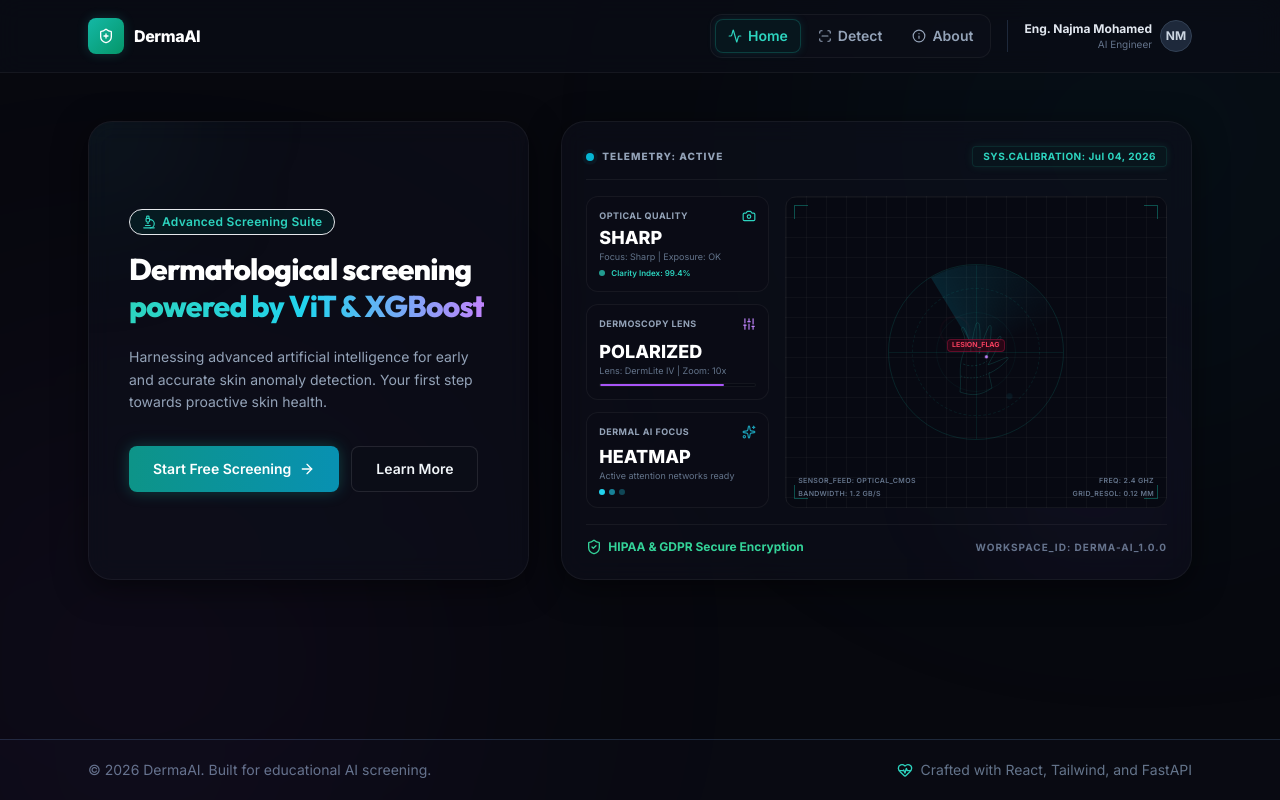
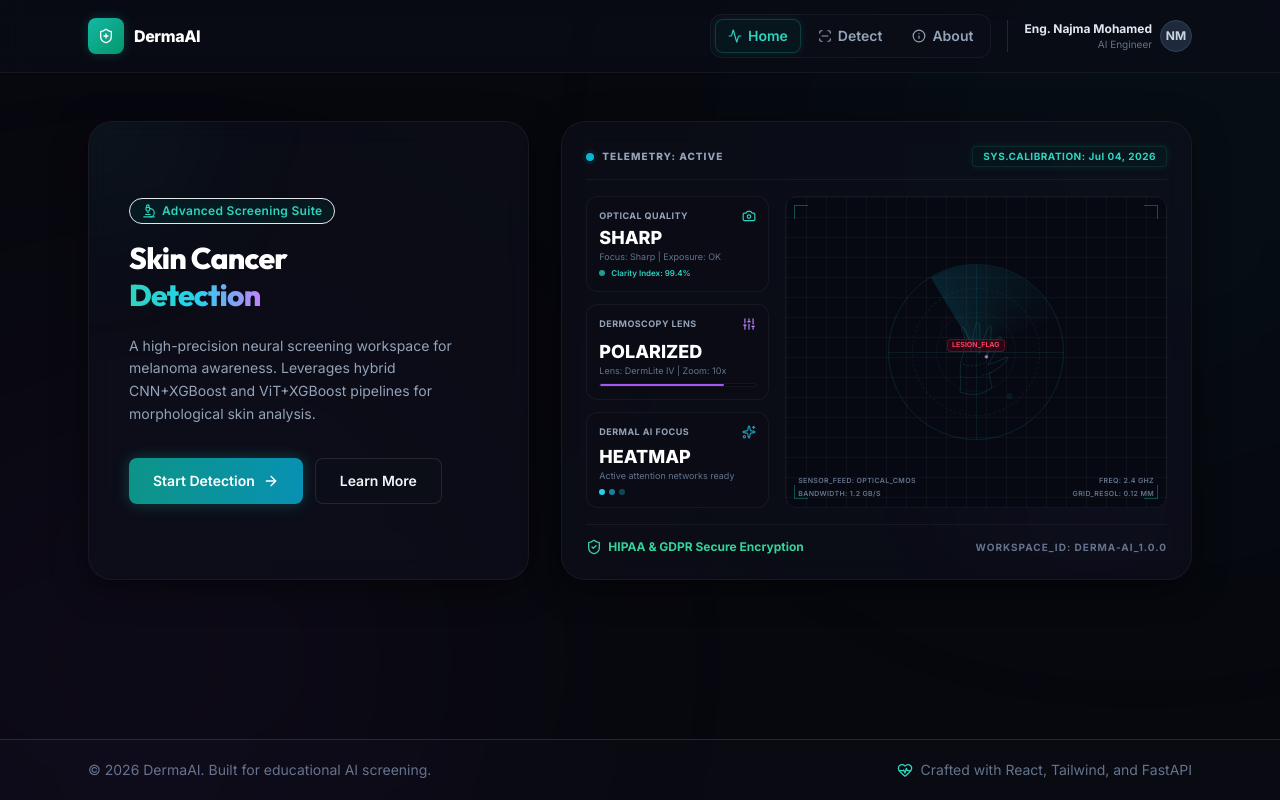
Before and after one commit to 143abcdefg/SkinCancerDetection, a React (Vite) app in the folder app/frontend-react/: page / in a window 1280 px wide. Built offline with nearby package versions, Linux system fonts and the light colour scheme.

Commit message:
Restored original title and button text on the Home page

```diff
--- a/app/frontend-react/src/pages/HomePage.jsx
+++ b/app/frontend-react/src/pages/HomePage.jsx
@@ -44,13 +44,13 @@ function HomePage() {
               Advanced Screening Suite
             </p>
             <h1 className="text-3xl font-extrabold tracking-tight text-white md:text-4.5xl leading-tight">
-              Dermatological screening <br />
+              Skin Cancer <br />
               <span className="bg-gradient-to-r from-teal-400 via-cyan-400 to-purple-400 bg-clip-text text-transparent">
-                powered by ViT & XGBoost
+                Detection
               </span>
             </h1>
             <p className="mt-5 text-sm leading-relaxed text-slate-400">
-              Harnessing advanced artificial intelligence for early and accurate skin anomaly detection. Your first step towards proactive skin health.
+              A high-precision neural screening workspace for melanoma awareness. Leverages hybrid CNN+XGBoost and ViT+XGBoost pipelines for morphological skin analysis.
             </p>
 
             <div className="mt-8 flex flex-wrap gap-3">
@@ -59,7 +59,7 @@ function HomePage() {
                 onClick={() => setShowModelPicker(true)}
                 className="group inline-flex items-center justify-center gap-2 rounded-lg bg-gradient-to-r from-teal-600 to-cyan-600 px-6 py-3 text-sm font-semibold text-white shadow-[0_0_15px_rgba(20,184,166,0.3)] transition-all duration-300 hover:shadow-[0_0_25px_rgba(6,182,212,0.5)] hover:-translate-y-0.5"
               >
-                Start Free Screening
+                Start Detection
                 <ArrowRight className="h-4 w-4 group-hover:translate-x-1 transition-transform" />
               </button>
               <button
```
